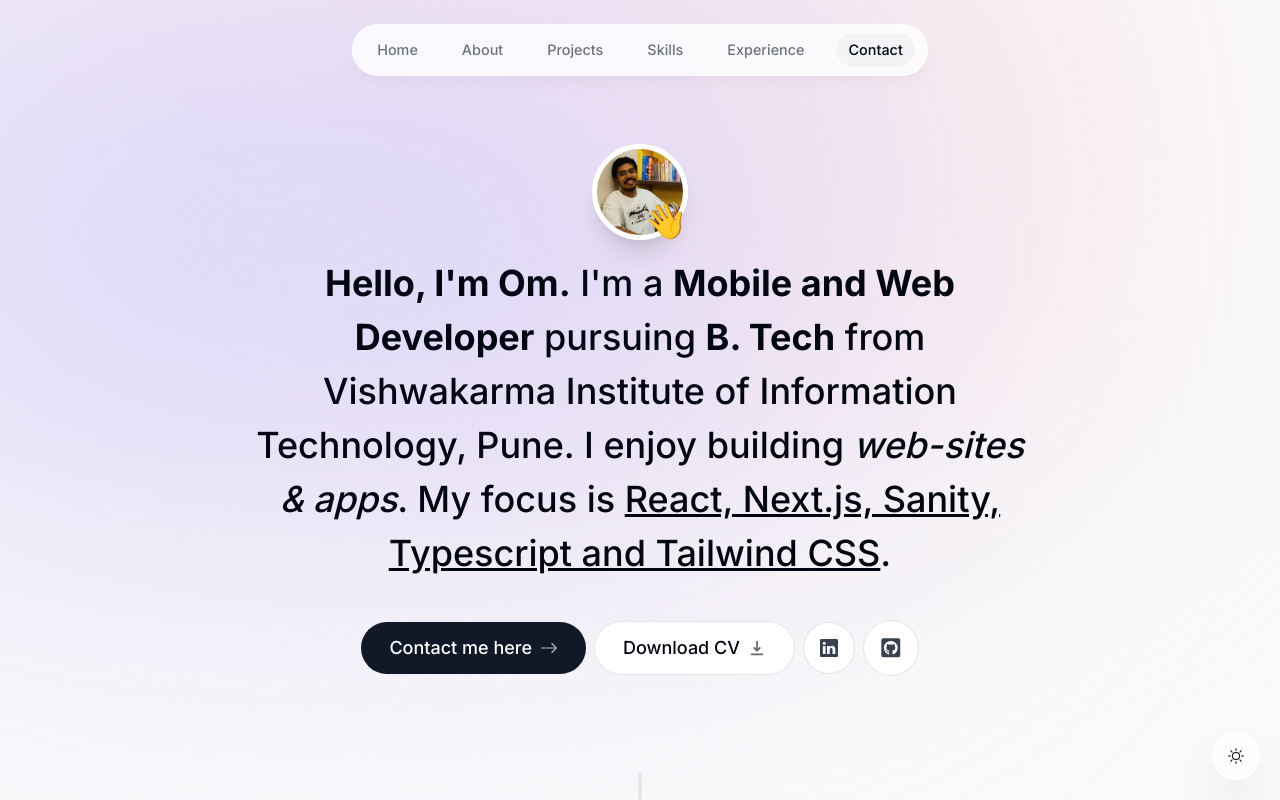
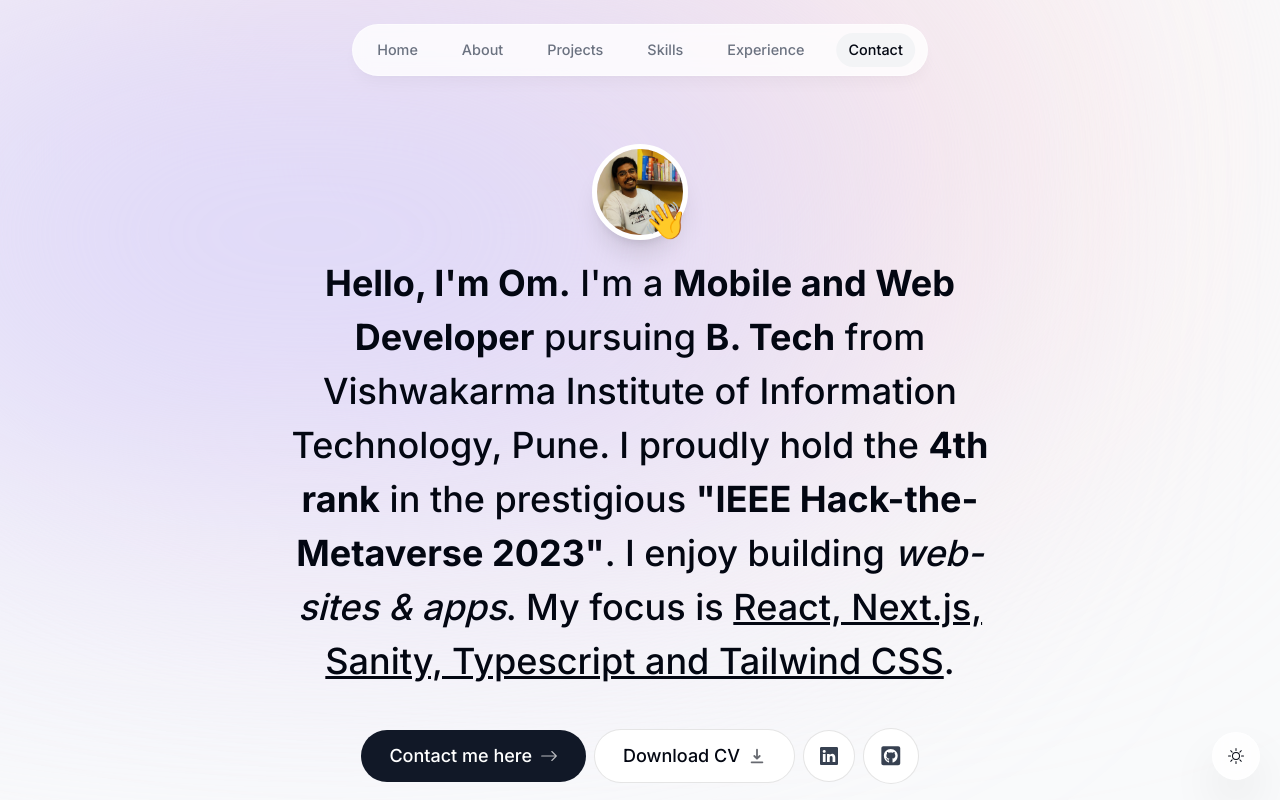
Before and after one commit to omdhede/portfolio, a Next.js app: page / in a window 1280 px wide. Shown: the top 800 px of the page. Built offline with nearby package versions, Linux system fonts and the light colour scheme; no server answers.

Commit message:
deployment v1

```diff
--- a/components/intro.tsx
+++ b/components/intro.tsx
@@ -65,7 +65,8 @@ export default function Intro() {
       >
         <span className="font-bold">Hello, I'm Om.</span> I'm a{" "}
         <span className="font-bold">Mobile and Web Developer</span> pursuing{" "}
-        <span className="font-bold">B. Tech</span> from Vishwakarma Institute of Information Technology, Pune. I enjoy
+        <span className="font-bold">B. Tech</span> from Vishwakarma Institute of Information Technology, Pune. I proudly hold the {" "}<span className="font-bold">4th rank</span> {" "}
+        in the prestigious <span className="font-bold">"IEEE Hack-the-Metaverse 2023"</span>. I enjoy
         building <span className="italic">web-sites & apps</span>. My focus is{" "}
         <span className="underline"> React, Next.js, Sanity, Typescript and Tailwind CSS</span>.
       </motion.h1>
```
Also changed, not shown: 1 other file (tests, documents, lock files or other folders).
